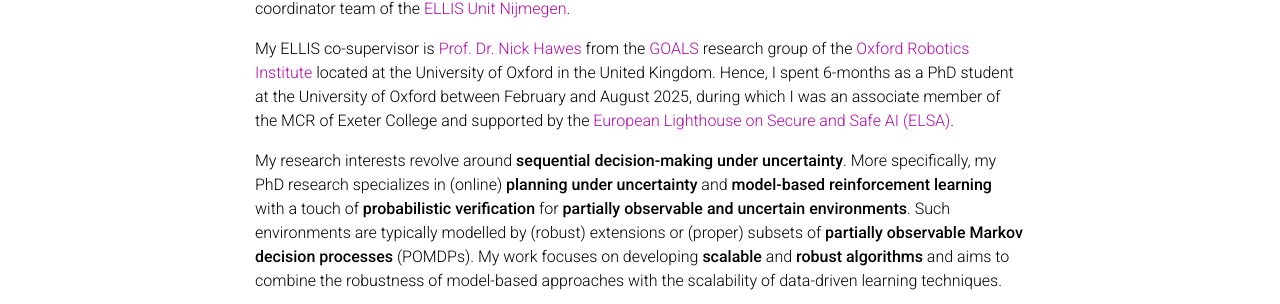
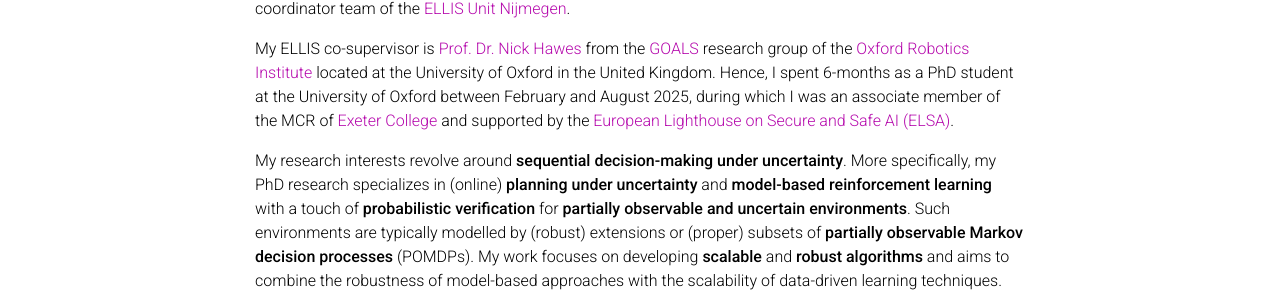
Before and after one commit to marisgg/marisgg.github.io, a Jekyll site: the page built from _pages/about.md, in a window 1280 px wide and 900 px high. Shown: the part 388-692 px from the top of the window. Built offline with Jekyll 4.4.1, drawn with Linux system fonts in a browser that asks for light colours; full-size pictures stand in for the smaller copies a plugin makes; comment, search, counter and statistics services are not loaded; a style sheet for code colours, icons or effects is not loaded; some of the changed lines change nothing that is shown.

Commit message:
add link

```diff
--- a/_pages/about.md
+++ b/_pages/about.md
@@ -21,7 +21,7 @@
 
 There, I am supervised by promotor <a href='https://www.nilsjansen.org'>Prof. Dr. Nils Jansen</a> and co-promotor <a href='https://sjunges.github.io/'>Dr. Sebastian Junges</a>, part of the <a href='https://ai-fm.org/'>AI-FM</a> research group and member of the coordinator team of the <a href='https://www.ru.nl/ai/ellis-unit'>ELLIS Unit Nijmegen</a>.
 
-My ELLIS co-supervisor is <a href='https://www.robots.ox.ac.uk/~nickh/'>Prof. Dr. Nick Hawes</a> from the <a href='https://ori.ox.ac.uk/labs/goals/'>GOALS</a> research group of the <a href='https://ori.ox.ac.uk/'>Oxford Robotics Institute</a> located at the University of Oxford in the United Kingdom. Hence, I spent 6-months as a PhD student at the University of Oxford between February and August 2025, during which I was an associate member of the MCR of Exeter College and supported by the <a href='https://elsa-ai.eu/'>European Lighthouse on Secure and Safe AI (ELSA)</a>.
+My ELLIS co-supervisor is <a href='https://www.robots.ox.ac.uk/~nickh/'>Prof. Dr. Nick Hawes</a> from the <a href='https://ori.ox.ac.uk/labs/goals/'>GOALS</a> research group of the <a href='https://ori.ox.ac.uk/'>Oxford Robotics Institute</a> located at the University of Oxford in the United Kingdom. Hence, I spent 6-months as a PhD student at the University of Oxford between February and August 2025, during which I was an associate member of the MCR of <a href='https://www.exeter.ox.ac.uk/'>Exeter College</a> and supported by the <a href='https://elsa-ai.eu/'>European Lighthouse on Secure and Safe AI (ELSA)</a>.
 
 My research interests revolve around **sequential decision-making under uncertainty**. More specifically, my PhD research specializes in (online) **planning under uncertainty** and **model-based reinforcement learning** with a touch of **probabilistic verification** for **partially observable and uncertain environments**.
 Such environments are typically modelled by (robust) extensions or (proper) subsets of **partially observable Markov decision processes** (POMDPs).
```
